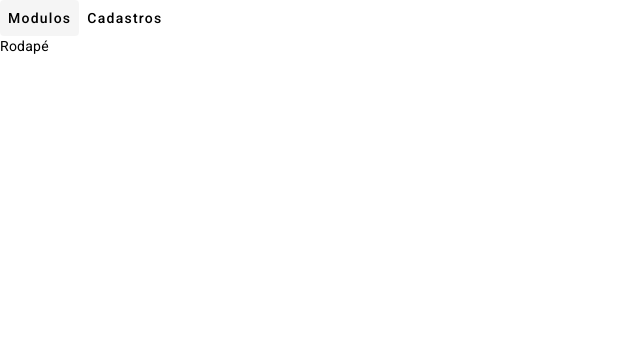
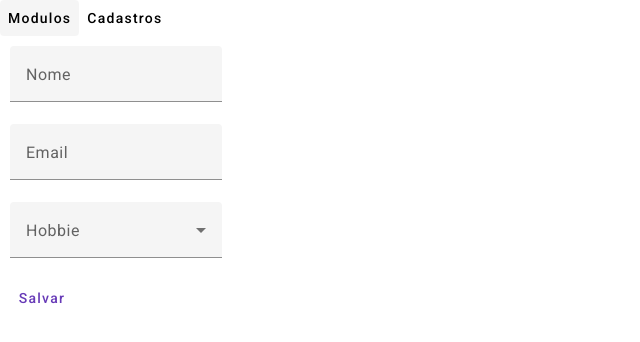
Before and after one commit to abnersolivera/ANGULAR-FORMULARIO, an Angular app: page /cadastro/pessoa in a window 1280 px wide. Before the commit this address led to /. Shown: the top 342 px of the page, without its empty margins (0-640 px from the left). Built offline with nearby package versions, Linux system fonts and the light colour scheme.

Commit message:
Form Material

```diff
--- a/src/app/app-routing.module.ts
+++ b/src/app/app-routing.module.ts
@@ -1,9 +1,11 @@
 import { NgModule } from '@angular/core';
 import { RouterModule, Routes } from '@angular/router';
 import { PessoaPageComponent } from './pages/pessoa-page/pessoa-page.component';
+import { PessoaAdicionarPageComponent } from './pages/pessoa-adicionar-page/pessoa-adicionar-page.component';
 
 const routes: Routes = [
   {path:'pessoas', component: PessoaPageComponent},
+  {path:'cadastro/pessoa', component: PessoaAdicionarPageComponent},
 ]
 
 @NgModule({
--- a/src/app/app.component.html
+++ b/src/app/app.component.html
@@ -1,5 +1,3 @@
 <app-header></app-header>
 
 <router-outlet></router-outlet>
-
-<p>Rodapé</p>
--- a/src/app/components/header/header.component.html
+++ b/src/app/components/header/header.component.html
@@ -8,6 +8,6 @@
 <button mat-button [matMenuTriggerFor]="cadastros">Cadastros</button>
 <mat-menu #cadastros>
     <button mat-menu-item>Usuários</button>
-    <button mat-menu-item>Pessoas</button>
+    <button mat-menu-item [routerLink]="['cadastro/pessoa']">Pessoas</button>
     <button mat-menu-item>Funcionários</button>
 </mat-menu>
--- /dev/null
+++ b/src/app/pages/pessoa-adicionar-page/pessoa-adicionar-page.component.css
@@ -0,0 +1,4 @@
+:host{
+    display: block;
+    margin: 10px
+}
--- /dev/null
+++ b/src/app/pages/pessoa-adicionar-page/pessoa-adicionar-page.component.html
@@ -0,0 +1,25 @@
+<form action="">
+    <div>
+        <mat-form-field>
+            <mat-label>Nome</mat-label>
+            <input matInput placeholder="Nome" name="nome" type="text">
+        </mat-form-field>
+    </div>
+    <div>
+        <mat-form-field>
+            <mat-label>Email</mat-label>
+            <input matInput placeholder="Email" name="email" type="email">
+        </mat-form-field>
+    </div>
+    <div>
+        <mat-form-field>
+            <mat-label>Hobbie</mat-label>
+            <mat-select placeholder="Hobbie" name="hobbie">
+                <mat-option *ngFor="let hobbie of hobbies" [value]="hobbie">{{hobbie}}</mat-option>
+            </mat-select>
+        </mat-form-field>
+    </div>
+    <div>
+        <button mat-button color="primary">Salvar</button>
+    </div>
+</form>
--- /dev/null
+++ b/src/app/pages/pessoa-adicionar-page/pessoa-adicionar-page.component.ts
@@ -0,0 +1,10 @@
+import { Component } from '@angular/core';
+
+@Component({
+  selector: 'app-pessoa-adicionar-page',
+  templateUrl: './pessoa-adicionar-page.component.html',
+  styleUrl: './pessoa-adicionar-page.component.css'
+})
+export class PessoaAdicionarPageComponent {
+ hobbies = ['Correr', 'Nadar', 'Caminhar', 'Pedalar'];
+}
```
Also changed, not shown: src/app/app.module.ts (+10 -2 lines), 1 other file (tests, documents, lock files or other folders).
